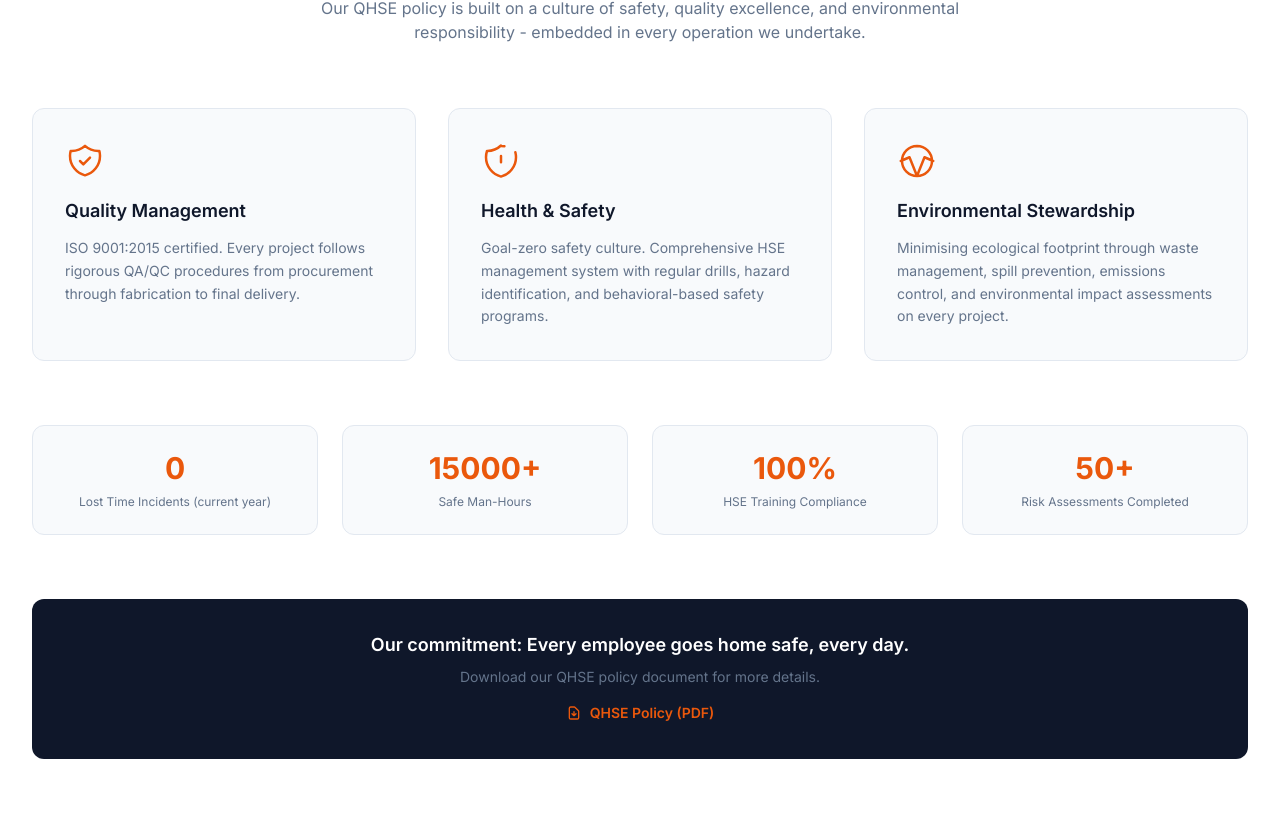
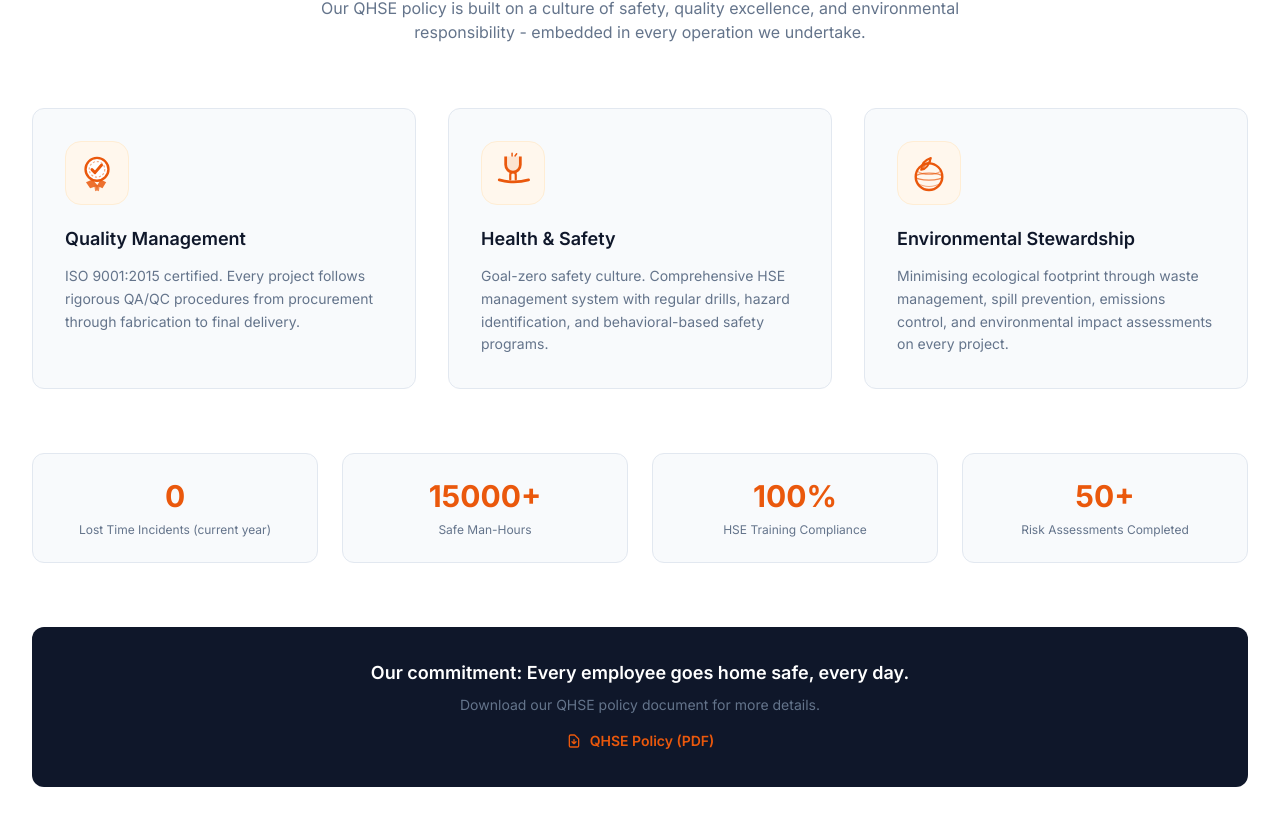
Before and after one commit to soloabe65/najpen, a React (Vite) app: page / in a window 1280 px wide. Shown: the part 3358-4183 px from the top of the page. Built offline with nearby package versions, Linux system fonts and the light colour scheme.

Commit message:
Replace generic QHSE icons with original custom SVGs

```diff
--- a/src/components/sections/Qhse.jsx
+++ b/src/components/sections/Qhse.jsx
@@ -7,12 +7,19 @@ const qhseItems = [
     description:
       'ISO 9001:2015 certified. Every project follows rigorous QA/QC procedures from procurement through fabrication to final delivery.',
     icon: (
-      <svg className="w-10 h-10 text-[#EA580C]" fill="none" stroke="currentColor" viewBox="0 0 24 24">
+      <svg className="w-11 h-11 text-[#EA580C]" viewBox="0 0 48 48" fill="none">
+        <path d="M19 31l-7 3 4.5 6.5L25 38z" fill="#EA580C" opacity="0.85" />
+        <path d="M21 38l1 6 2-1 1-5z" fill="#EA580C" opacity="0.7" />
+        <path d="M28 31l6 3-4 6.5L24 38z" fill="#EA580C" opacity="0.85" />
+        <path d="M27 38l-1 6-2-1-1-5z" fill="#EA580C" opacity="0.7" />
+        <circle cx="24" cy="20" r="12.5" fill="#FFFFFF" stroke="#EA580C" strokeWidth="2.6" />
+        <circle cx="24" cy="20" r="8.5" stroke="#EA580C" strokeWidth="1.3" strokeDasharray="2.4 2" opacity="0.5" />
         <path
+          d="M18.5 20.3l3.3 3.3 7.2-8.3"
+          stroke="#EA580C"
+          strokeWidth="3.2"
           strokeLinecap="round"
           strokeLinejoin="round"
-          strokeWidth="1.5"
-          d="M9 12l2 2 4-4m5.618-4.016A11.955 11.955 0 0112 2.944a11.955 11.955 0 01-8.618 3.04A12.02 12.02 0 003 9c0 5.591 3.824 10.29 9 11.622 5.176-1.332 9-6.03 9-11.622 0-1.042-.133-2.052-.382-3.016z"
         />
       </svg>
     ),
@@ -22,13 +29,18 @@ const qhseItems = [
     description:
       'Goal-zero safety culture. Comprehensive HSE management system with regular drills, hazard identification, and behavioral-based safety programs.',
     icon: (
-      <svg className="w-10 h-10 text-[#EA580C]" fill="none" stroke="currentColor" viewBox="0 0 24 24">
+      <svg className="w-11 h-11" viewBox="0 0 48 48" fill="none">
         <path
-          strokeLinecap="round"
+          d="M16 6v9a8 8 0 0 0 16 0V6"
+          stroke="#EA580C"
+          strokeWidth="3"
           strokeLinejoin="round"
-          strokeWidth="1.5"
-          d="M12 9v3.75m0-10.036A11.959 11.959 0 013.598 6 11.99 11.99 0 003 9.75c0 5.592 3.824 10.29 9 11.622 5.176-1.332 9-6.03 9-11.622 0-1.042-.133-2.052-.382-3.016M12 3c.688 0 1.366.063 2.025.188"
+          fill="#EA580C"
+          fillOpacity="0.12"
         />
+        <path d="M9 31.5c10.5 3 21.5 3 32 0" stroke="#EA580C" strokeWidth="3" strokeLinecap="round" />
+        <path d="M21 31v-5a3 3 0 0 1 6 0v5" stroke="#EA580C" strokeWidth="2.4" strokeLinejoin="round" strokeLinecap="round" />
+        <path d="M23 2.5v3M28 3l-1.8 2.4" stroke="#EA580C" strokeWidth="1.6" strokeLinecap="round" />
       </svg>
     ),
   },
@@ -37,13 +49,19 @@ const qhseItems = [
     description:
       'Minimising ecological footprint through waste management, spill prevention, emissions control, and environmental impact assessments on every project.',
     icon: (
-      <svg className="w-10 h-10 text-[#EA580C]" fill="none" stroke="currentColor" viewBox="0 0 24 24">
+      <svg className="w-11 h-11" viewBox="0 0 48 48" fill="none">
+        <circle cx="24" cy="28" r="14.5" stroke="#EA580C" strokeWidth="2.6" />
+        <ellipse cx="24" cy="28" rx="14.5" ry="3.8" stroke="#EA580C" strokeWidth="1.5" opacity="0.7" />
+        <path d="M10.5 21.5a24 24 0 0 0 27 0M10.5 34.5a24 24 0 0 0 27 0" stroke="#EA580C" strokeWidth="1.2" opacity="0.5" />
         <path
-          strokeLinecap="round"
+          d="M15.5 20.5c.4-6 4-10.8 10.5-12.8-1.8 7.8-5.6 12.2-10.5 12.8z"
+          fill="#EA580C"
+          fillOpacity="0.12"
+          stroke="#EA580C"
+          strokeWidth="2.2"
           strokeLinejoin="round"
-          strokeWidth="1.5"
-          d="M2.25 12l5.25-2.25m0 0L12 21l4.5-11.25m0 0L21.75 12M12 3a9 9 0 010 18 9 9 0 010-18z"
         />
+        <path d="M16.5 20c1.6-3.6 4-6.4 9-8.3" stroke="#EA580C" strokeWidth="1.6" strokeLinecap="round" opacity="0.8" />
       </svg>
     ),
   },
@@ -75,7 +93,9 @@ function Qhse() {
               key={item.title}
               className="bg-[#F8FAFC] border border-[#E2E8F0] rounded-xl p-8"
             >
-              <div className="mb-4">{item.icon}</div>
+              <div className="mb-5 inline-flex items-center justify-center w-16 h-16 rounded-2xl bg-orange-50 border border-orange-100">
+                {item.icon}
+              </div>
               <h3 className="font-semibold text-lg text-[#0F172A]">{item.title}</h3>
               <p className="text-[#64748B] text-sm mt-3 leading-relaxed">{item.description}</p>
             </div>
```
